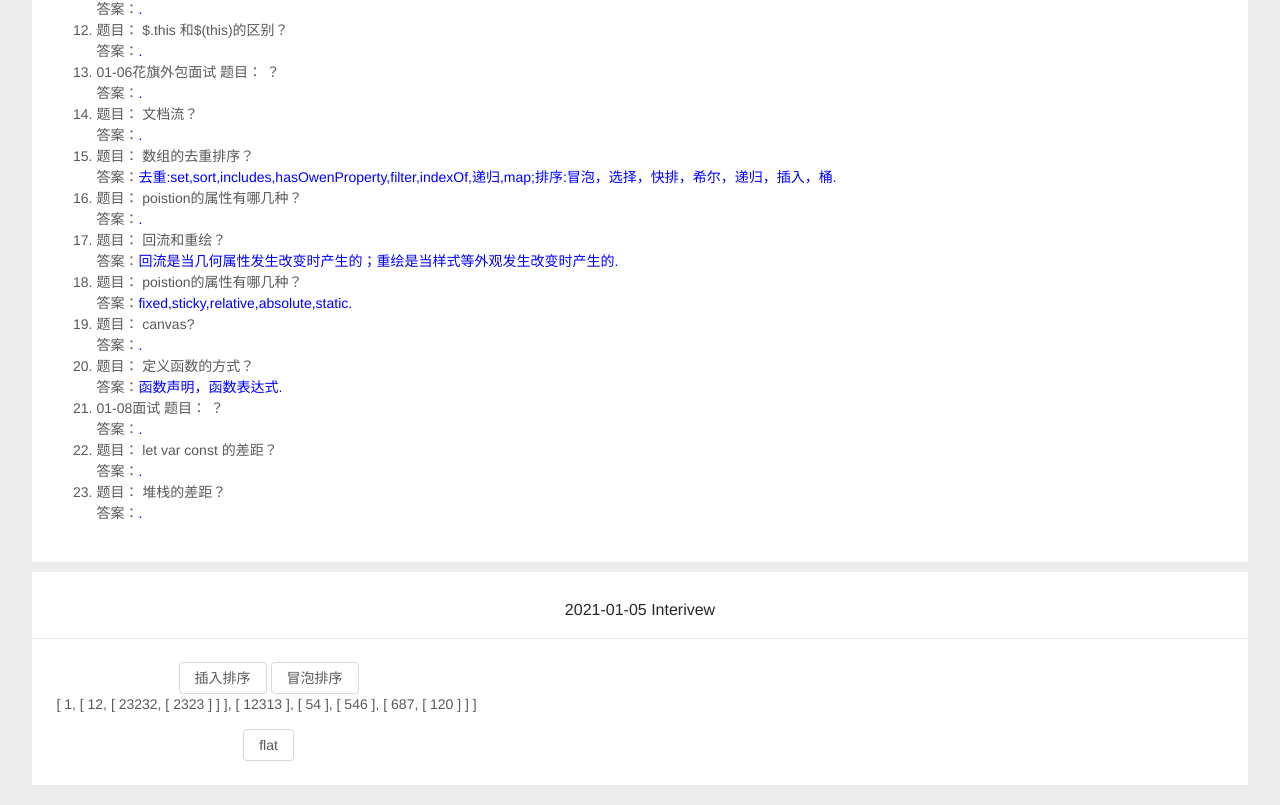
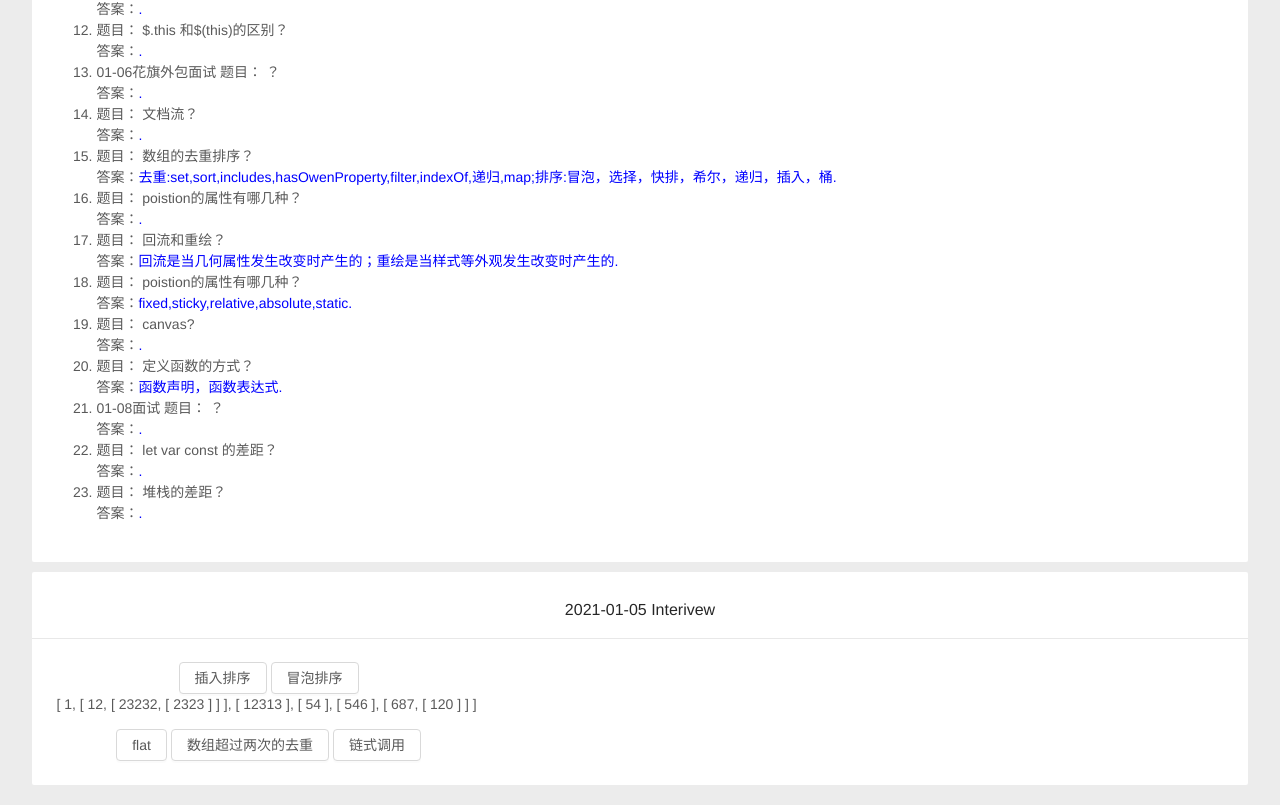
Before and after one commit to jackluotong/vue_project, a Vue app: page /January in a window 1280 px wide. Shown: the part 623-1428 px from the top of the page. Built offline with nearby package versions, Linux system fonts and the light colour scheme.

Commit message:
add interview part.

```diff
--- a/src/components/Interview/January.vue
+++ b/src/components/Interview/January.vue
@@ -32,7 +32,8 @@
           <p>{{array}}</p>
           <p>{{afterValue}}</p>
           <a-button @click='flat()'>flat</a-button>
-
+          <a-button @click='deleteIt()'>数组超过两次的去重</a-button>
+          <a-button @click='chained()'>链式调用</a-button>
         </div>
       </a-card>
     </div>
@@ -147,9 +148,55 @@ export default {
     flat: function () {
       let str = JSON.stringify(this.array)
       this.afterValue = str;
-    }
+    },
+    deleteIt: function (array) {
+      let _array = []
+      let __array = []
+      // let array = [1, 11, 11, 1, 1, 22, 22, 222, 22, 3, 3, 4, 3]
+      debugger
+      if (Array.isArray(array)) {
+        array.forEach((item, index) => {
+          if (_array.indexOf(item) === -1) {
+            _array.push(item)
+          } else {
+            if (__array.indexOf(item) === -1) {
+              __array.push(item)
+            } else {
+              array.splice(index, 1)
+            }
+          }
+        });
+        console.log(array);
+      } else {
+        alert('not array')
+      }
+
+    },
+    chained: function () {
+      function chained1(str) {
+        console.log('Hello,I`m' + str);
+      }
+      chained1('jack');
+      chained1.prototype.eat = function () {
+        alert('eat')
+        return this;
+      }
+      chained1.prototype.sleep = function () {
+        setTimeout(() => {
+          alert('sleep')
+        }, 1000);
+        return this;
+      }
+      let fun = new chained1()
+      fun.eat().sleep()
+    },
+    deleteIt1: function () {
+      debugger;
+      let array = [1, 11, 11, 1, 1, 22, 22, 222, 22, 3, 3, 4, 3]
+      this.deleteIt(array)
+    },
+
   }
-
 }
 </script>
 <style scoped>
```
